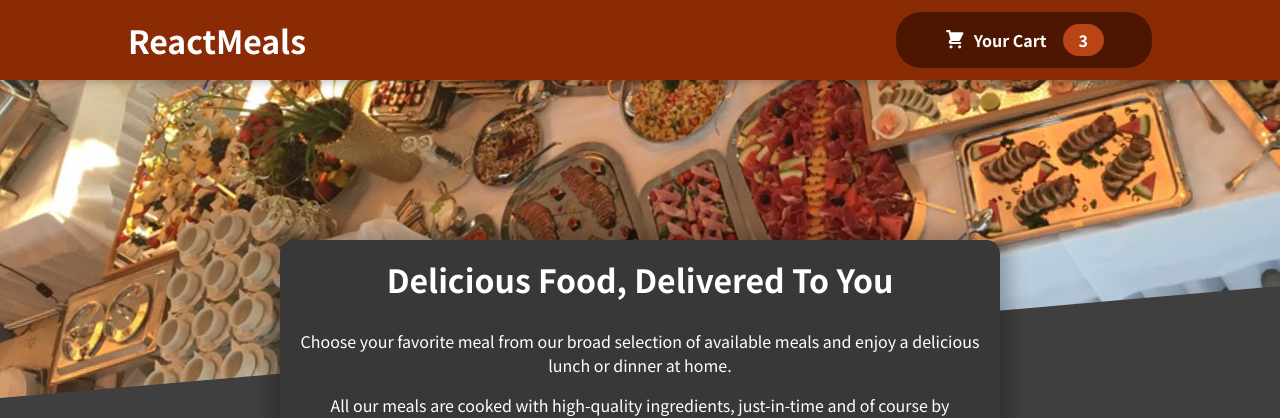
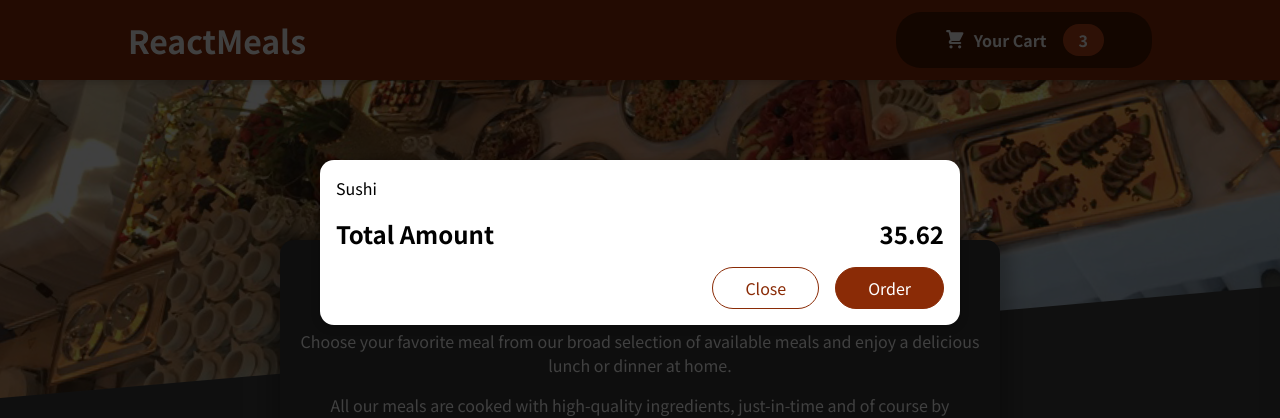
Before and after one commit to HamidrezaBahmani/ReactPracticeFoodProject, a JavaScript app: page / in a window 1280 px wide. Shown: the top 418 px of the page. Built offline with nearby package versions, Linux system fonts and the light colour scheme.

Commit message:
Adding a Modal via a React Portal

```diff
--- a/public/index.html
+++ b/public/index.html
@@ -28,7 +28,9 @@
   </head>
   <body>
     <noscript>You need to enable JavaScript to run this app.</noscript>
+    <div id="overlays"></div>
     <div id="root"></div>
+
     <!--
       This HTML file is a template.
       If you open it directly in the browser, you will see an empty page.
--- a/src/App.js
+++ b/src/App.js
@@ -1,8 +1,10 @@
 import Header from "./components/Layout/Header";
 import Meals from "./components/Meals/Meals";
+import Cart from "./components/Cart/Cart";
 function App() {
   return (
     <>
+      <Cart />
       <Header />
       <main>
         <Meals />
--- a/src/components/Cart/Cart.js
+++ b/src/components/Cart/Cart.js
@@ -1,4 +1,6 @@
+import Modal from "../UI/Modal";
 import classes from "./Cart.module.css";
+
 const Cart = (props) => {
   const cartItems = (
     <ul className={classes["cart-items"]}>
@@ -7,17 +9,20 @@
       ))}
     </ul>
   );
+
   return (
-    <div>
+    <Modal>
       {cartItems}
       <div className={classes.total}>
         <span>Total Amount</span>
         <span>35.62</span>
       </div>
-      <div className={classes.actions}></div>
-      <button className={classes["button--alt"]}>Close</button>
-      <button className={classes.button}>Order</button>
-    </div>
+      <div className={classes.actions}>
+        <button className={classes["button--alt"]}>Close</button>
+        <button className={classes.button}>Order</button>
+      </div>
+    </Modal>
   );
 };
+
 export default Cart;
--- /dev/null
+++ b/src/components/UI/Modal.js
@@ -0,0 +1,29 @@
+import classes from "./Modal.module.css";
+import ReactDOM from "react-dom";
+
+const Backdrop = (props) => {
+  return <div className={classes.backdrop}></div>;
+};
+
+const ModalOverlay = (props) => {
+  return (
+    <div className={classes.modal}>
+      <div className={classes.content}>{props.children}</div>
+    </div>
+  );
+};
+
+const portalElement = document.getElementById("overlays");
+const Modal = (props) => {
+  return (
+    <>
+      {ReactDOM.createPortal(<Backdrop />, portalElement)}
+      {ReactDOM.createPortal(
+        <ModalOverlay>{props.children}</ModalOverlay>,
+        portalElement
+      )}
+    </>
+  );
+};
+
+export default Modal;
--- /dev/null
+++ b/src/components/UI/Modal.module.css
@@ -0,0 +1,40 @@
+.backdrop {
+  position: fixed;
+  top: 0;
+  left: 0;
+  width: 100%;
+  height: 100vh;
+  z-index: 20;
+  background-color: rgba(0, 0, 0, 0.75);
+}
+
+.modal {
+  position: fixed;
+  top: 20vh;
+  left: 5%;
+  width: 90%;
+  background-color: white;
+  padding: 1rem;
+  border-radius: 14px;
+  box-shadow: 0 2px 8px rgba(0, 0, 0, 0.25);
+  z-index: 30;
+  animation: slide-down 300ms ease-out forwards;
+}
+
+@media (min-width: 768px) {
+  .modal {
+    width: 40rem;
+    left: calc(50% - 20rem);
+  }
+}
+
+@keyframes slide-down {
+  from {
+    opacity: 0;
+    transform: translateY(-3rem);
+  }
+  to {
+    opacity: 1;
+    transform: translateY(0);
+  }
+}
```
